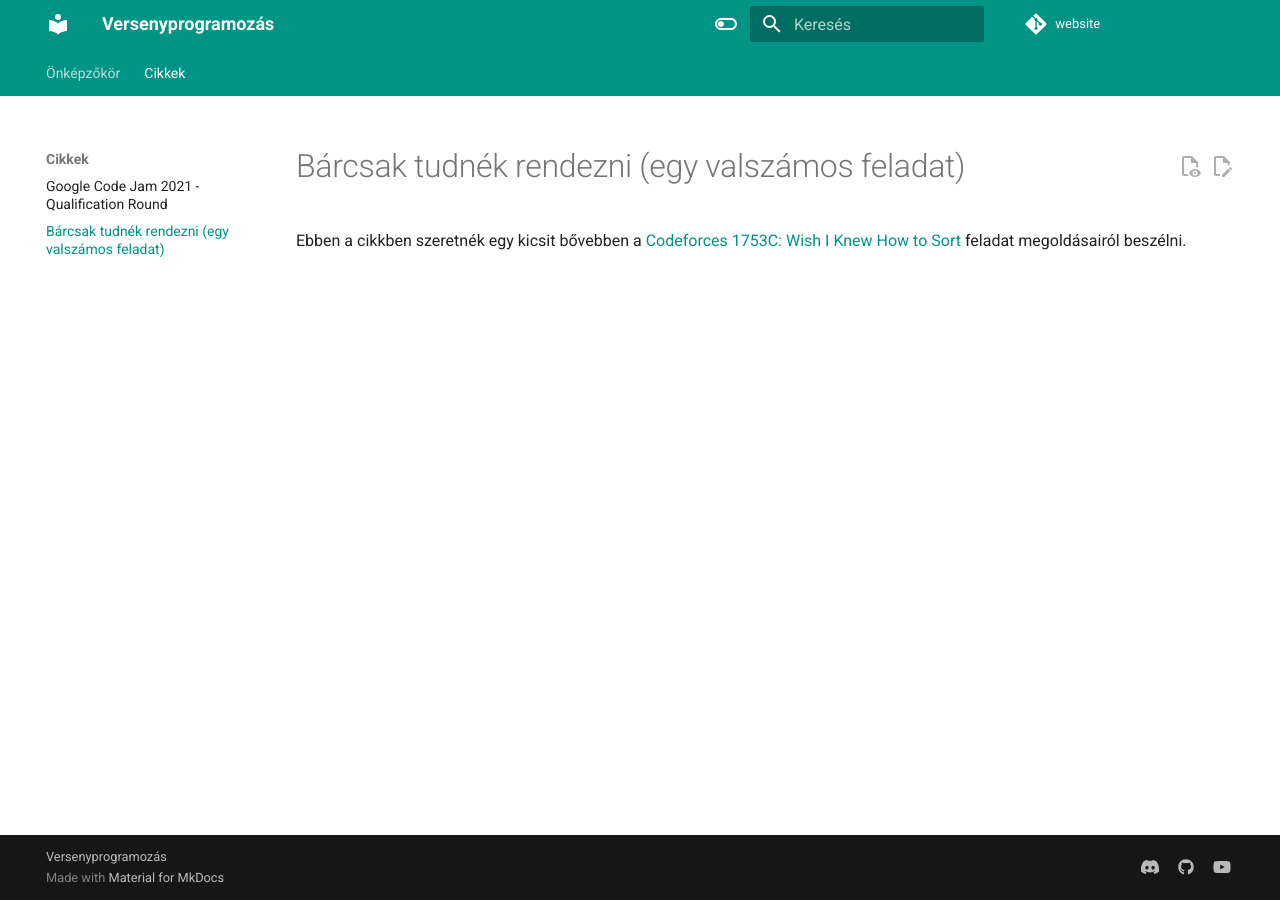
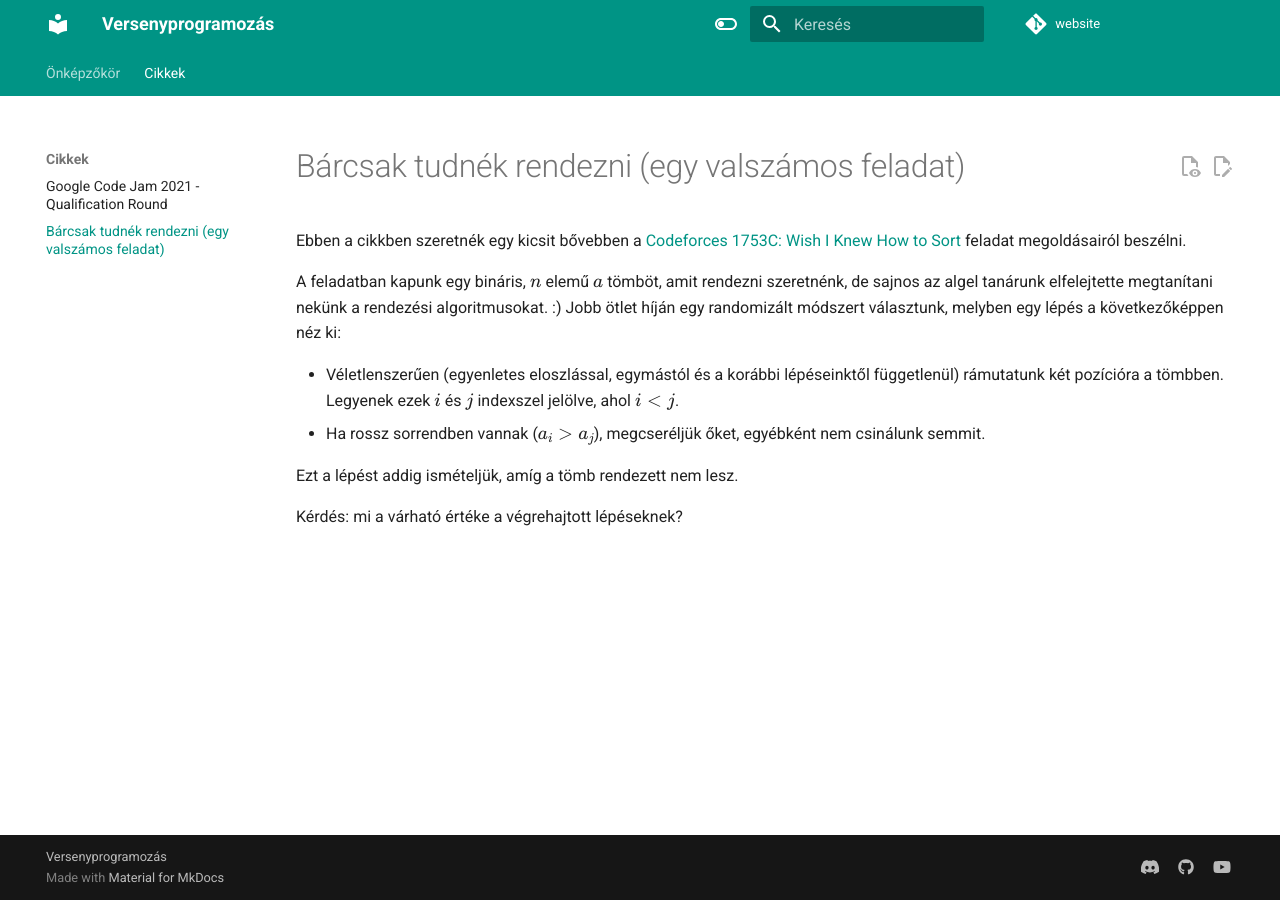
Before and after one commit to nemkin/versenyprogramozas-hu, an MkDocs documentation site: the page built from docs/cikkek/2022_04_13_barcsak_tudnek_rendezni_egy_valszamos_feladat.md, in a window 1280 px wide. Built offline with MkDocs 1.6.1 and Material for MkDocs 9.7.7, drawn with Linux system fonts in a browser that asks for light colours; comment, search, counter and statistics services are not loaded.

Commit message:
Update 2022_04_13_barcsak_tudnek_rendezni_egy_valszamos_feladat.md

```diff
--- a/docs/cikkek/2022_04_13_barcsak_tudnek_rendezni_egy_valszamos_feladat.md
+++ b/docs/cikkek/2022_04_13_barcsak_tudnek_rendezni_egy_valszamos_feladat.md
@@ -1,3 +1,12 @@
 # Bárcsak tudnék rendezni (egy valszámos feladat)
 
 Ebben a cikkben szeretnék egy kicsit bővebben a [Codeforces 1753C: Wish I Knew How to Sort](https://codeforces.com/problemset/problem/1753/C) feladat megoldásairól beszélni.
+
+A feladatban kapunk egy bináris, $n$ elemű $a$ tömböt, amit rendezni szeretnénk, de sajnos az algel tanárunk elfelejtette megtanítani nekünk a rendezési algoritmusokat. :) Jobb ötlet híján egy randomizált módszert választunk, melyben egy lépés a következőképpen néz ki:
+
+- Véletlenszerűen (egyenletes eloszlással, egymástól és a korábbi lépéseinktől függetlenül) rámutatunk két pozícióra a tömbben. Legyenek ezek $i$ és $j$ indexszel jelölve, ahol $i<j$.
+- Ha rossz sorrendben vannak ($a_i > a_j$), megcseréljük őket, egyébként nem csinálunk semmit.
+
+Ezt a lépést addig ismételjük, amíg a tömb rendezett nem lesz.
+
+Kérdés: mi a várható értéke a végrehajtott lépéseknek?
```
